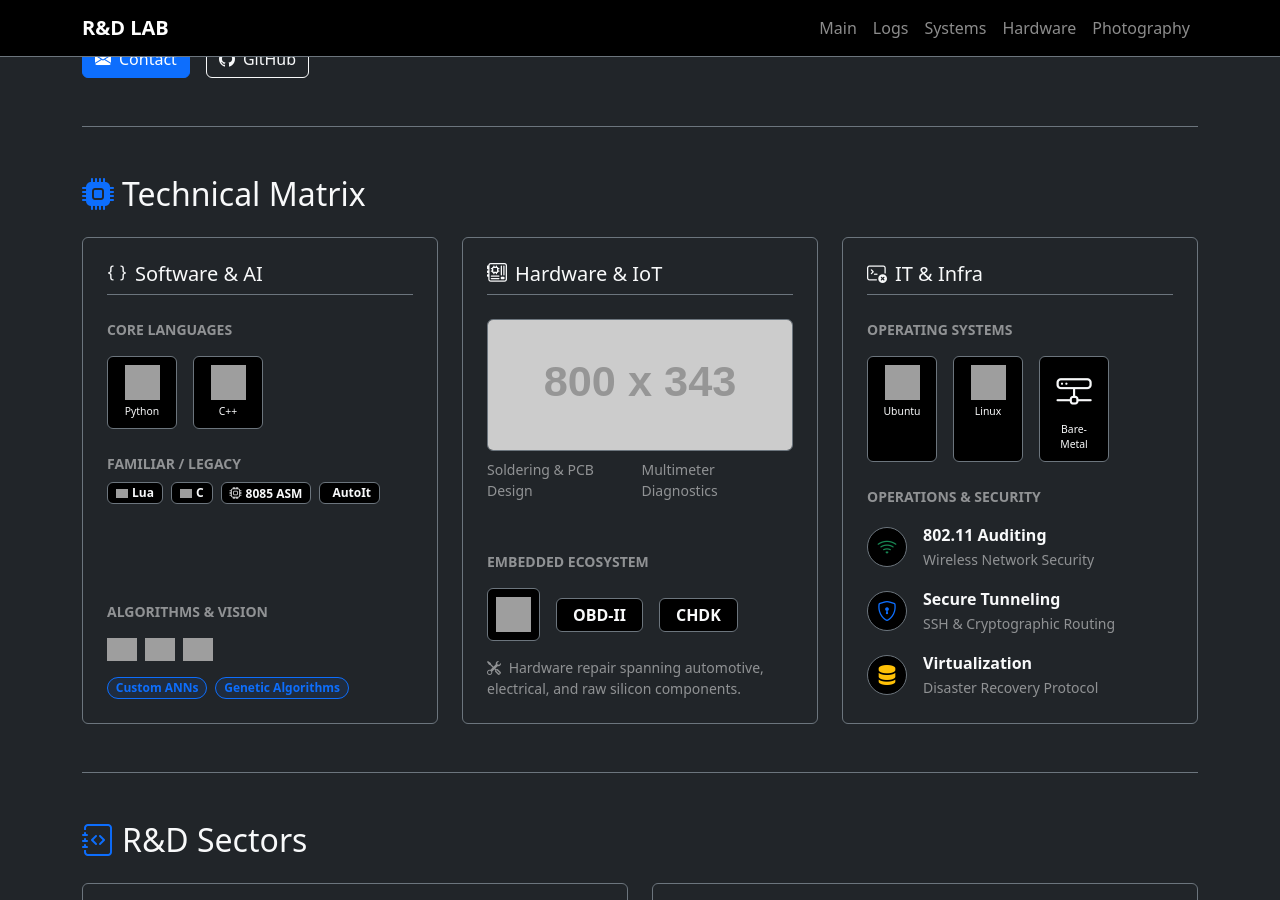
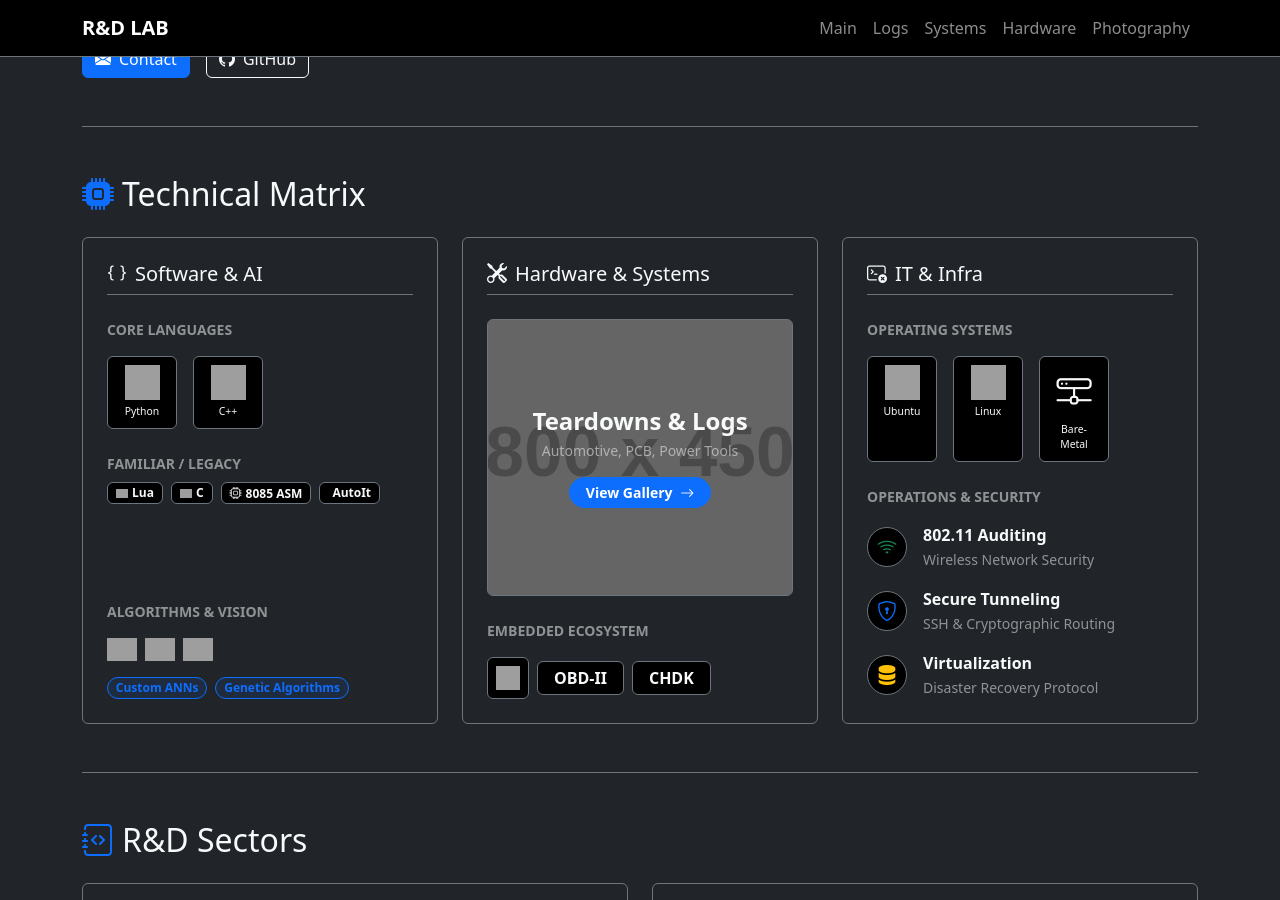
Before and after one commit to CodeRSTech/coderstech.github.io, a Jekyll site: the page built from index.md, in a window 1280 px wide and 900 px high, scrolled down 271 px, cut to the strip 0-900 px from the top of the window. Built offline with Jekyll 4.4.1, drawn with Linux system fonts in a browser that asks for light colours; grey boxes are pictures that could not be loaded.

Commit message:
Minor changes

```diff
--- a/index.md
+++ b/index.md
@@ -66,34 +66,32 @@ permalink: /
         </div>
       </div>
     </div>
-    <!-- COLUMN 2: Hardware & IoT -->
+<!-- COLUMN 2: Hardware & Teardowns -->
     <div class="col-lg-4 col-md-12">
       <div class="card bg-dark border-secondary h-100 p-4 d-flex flex-column">
-        <h5 class="text-light mb-4 border-bottom border-secondary pb-2"><i class="bi bi-motherboard me-2"></i>Hardware & IoT</h5>
-        <!-- Mechatronics Custom Banner (21:9 Ratio) -->
-        <div class="mb-4">
-          <div class="ratio overflow-hidden rounded border border-secondary" style="--bs-aspect-ratio: 42.8%;"> <!-- 42.8% is 21:9 -->
-            <!-- Replace this src with your actual custom JPG banner -->
-            <img src="https://via.placeholder.com/800x343/000000/333333?text=Mechatronics+%7C+PCB+%7C+Soldering" class="object-fit-cover" alt="Mechatronics & PCB">
+        <h5 class="text-light mb-4 border-bottom border-secondary pb-2"><i class="bi bi-tools me-2"></i>Hardware & Systems</h5>
+        <!-- Clickable Collage Banner Portal -->
+        <a href="/logs" class="text-decoration-none flex-grow-1 d-flex flex-column mb-4">
+          <div class="position-relative overflow-hidden rounded border border-secondary hover-overlay transition-all h-100" style="min-height: 200px;">
+            <!-- Replace src with your actual 16:9 collage JPG -->
+            <img src="https://via.placeholder.com/800x450/111111/333333?text=Hardware+Collage" class="w-100 h-100 object-fit-cover position-absolute top-0 start-0" alt="Hardware Teardowns">
+            <!-- Cinematic Dark Overlay & Text -->
+            <div class="position-absolute top-0 start-0 w-100 h-100 bg-black bg-opacity-50 d-flex flex-column justify-content-center align-items-center p-3 text-center transition-all">
+              <h4 class="text-light fw-bold mb-1">Teardowns & Logs</h4>
+              <p class="text-white-50 small mb-0">Automotive, PCB, Power Tools</p>
+              <span class="btn btn-sm btn-primary mt-3 rounded-pill px-3 fw-bold">View Gallery <i class="bi bi-arrow-right ms-1"></i></span>
+            </div>
           </div>
-          <div class="text-white-50 small mt-2 d-flex justify-content-between">
-            <span>Soldering & PCB Design</span>
-            <span>Multimeter Diagnostics</span>
-          </div>
-        </div>
-        <!-- Embedded Tech Cloud -->
+        </a>
+        <!-- Embedded Micro-controllers (De-cluttered) -->
         <div class="mt-auto">
           <small class="text-white-50 text-uppercase fw-bold d-block mb-3">Embedded Ecosystem</small>
-          <div class="d-flex gap-3 align-items-center flex-wrap">
-            <div class="bg-black border border-secondary rounded p-2 text-center hover-overlay transition-all">
-              <img src="https://cdn.jsdelivr.net/gh/devicons/devicon@latest/icons/raspberrypi/raspberrypi-original.svg" width="35" height="35" alt="Raspberry Pi">
+          <div class="d-flex gap-2 align-items-center flex-wrap">
+            <div class="bg-black border border-secondary rounded d-flex align-items-center justify-content-center hover-overlay transition-all" style="width: 42px; height: 42px;">
+              <img src="https://cdn.jsdelivr.net/gh/devicons/devicon@latest/icons/raspberrypi/raspberrypi-original.svg" width="24" height="24" alt="Raspberry Pi">
             </div>
-            <!-- Custom Badges for tech without standard logos -->
             <span class="badge bg-black border border-secondary text-light px-3 py-2 fs-6">OBD-II</span>
             <span class="badge bg-black border border-secondary text-light px-3 py-2 fs-6">CHDK</span>
-          </div>
-          <div class="text-white-50 small mt-3">
-            <i class="bi bi-tools me-1"></i> Hardware repair spanning automotive, electrical, and raw silicon components.
           </div>
         </div>
       </div>
```
Also changed, not shown: logs.md (+2 -0 lines).
